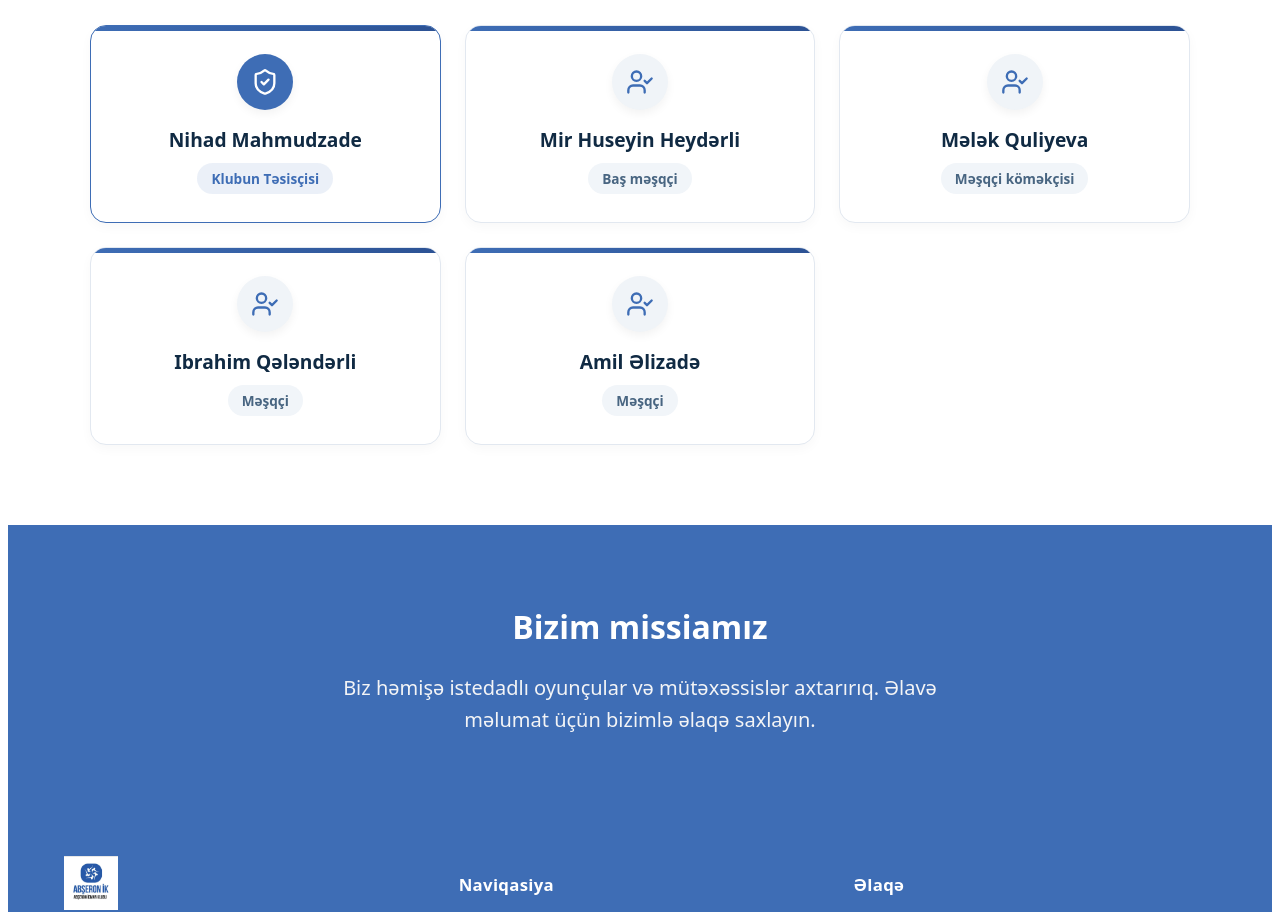
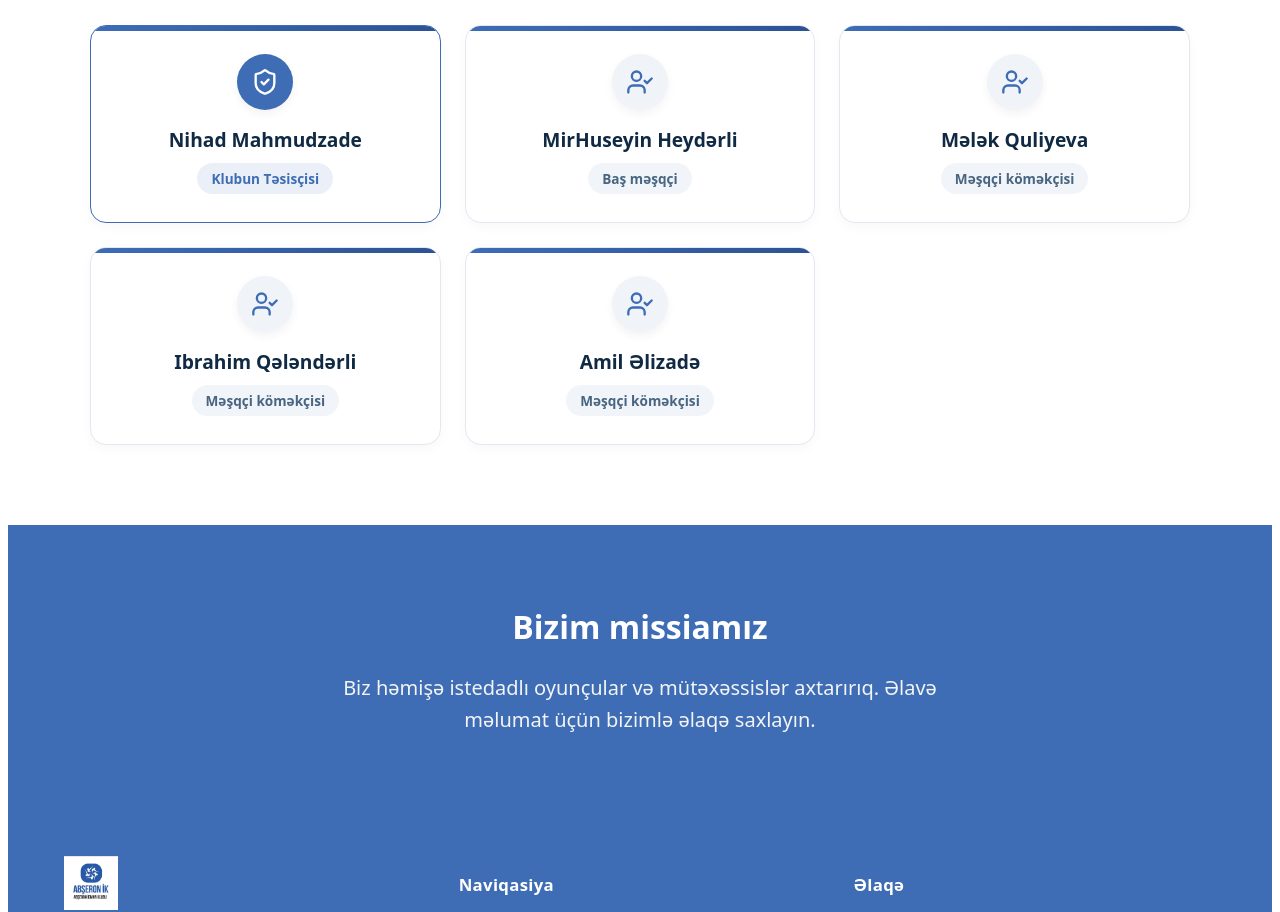
Before and after one commit to EminS17/absheron-ik, a React (Vite) app: page /team in a window 1280 px wide. Shown: the part 1520-2432 px from the top of the page. Built offline with nearby package versions, Linux system fonts and the light colour scheme.

Commit message:
Update staff names and assistant coach roles

```diff
--- a/src/components/Team.jsx
+++ b/src/components/Team.jsx
@@ -55,10 +55,10 @@ export default function Team() {
 
   const staff = [
     { name: 'Nihad Mahmudzade', position: 'Klubun Təsisçisi', isOwner: true },
-    { name: 'Mir Huseyin Heydərli', position: 'Baş məşqçi' },
+    { name: 'MirHuseyin Heydərli', position: 'Baş məşqçi' },
     { name: 'Mələk Quliyeva', position: 'Məşqçi köməkçisi' },
-    { name: 'Ibrahim Qələndərli', position: 'Məşqçi' },
-    { name: 'Amil Əlizadə', position: 'Məşqçi' },
+    { name: 'Ibrahim Qələndərli', position: 'Məşqçi köməkçisi' },
+    { name: 'Amil Əlizadə', position: 'Məşqçi köməkçisi' },
   ];
 
   const [hoveredPlayer, setHoveredPlayer] = useState(null);
```
